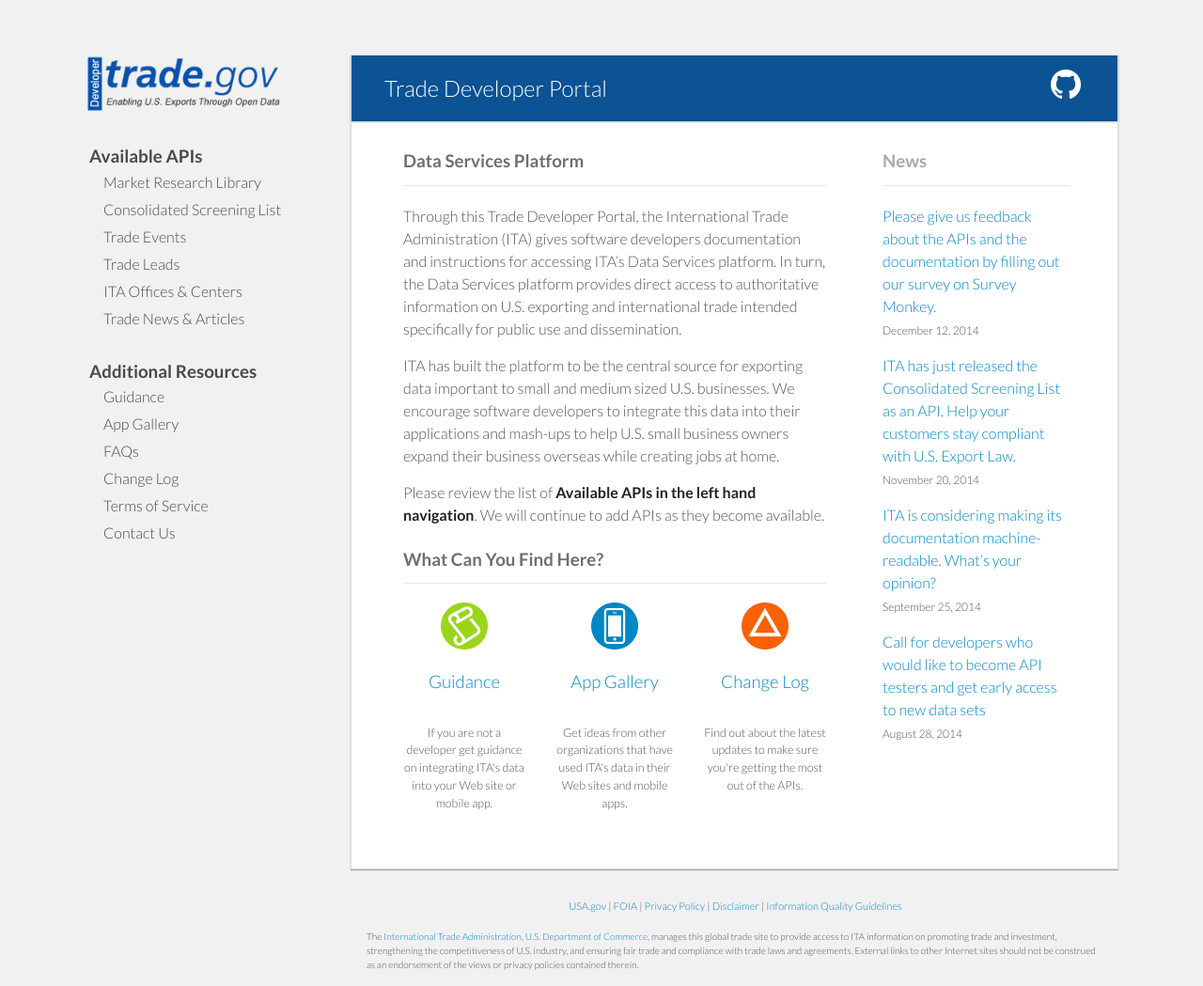
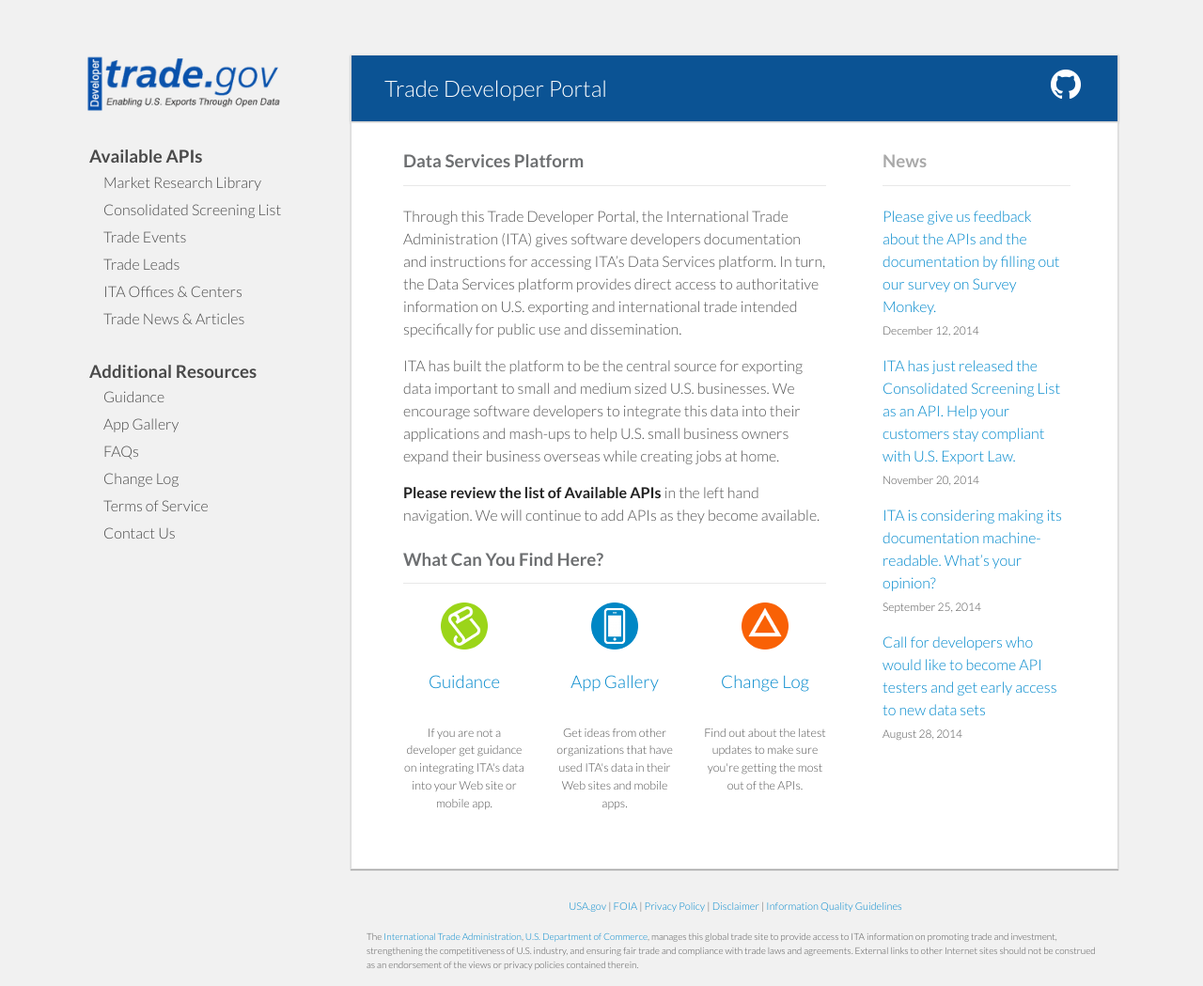
Before and after one commit to InternationalTradeAdministration/developerportal, a Jekyll site: the page index.html, which Jekyll copies as it is, in a window 1280 px wide and 1049 px high. Shown: the whole window at 94% size. Built offline with Jekyll 4.4.1, drawn with Linux system fonts in a browser that asks for light colours; nearby versions of some CDN libraries; part of the change alters nothing that is shown.

Commit message:
Minor edit

```diff
--- a/index.html
+++ b/index.html
@@ -74,7 +74,7 @@
 		<h3>Data Services Platform</h3>
 		<p>Through this Trade Developer Portal, the International Trade Administration (ITA) gives software developers documentation and instructions for accessing ITA’s Data Services platform. In turn, the Data Services platform provides direct access to authoritative information on U.S. exporting and international trade intended specifically for public use and dissemination.</p>
 		<p>ITA has built the platform to be the central source for exporting data important to small and medium sized U.S. businesses.  We encourage software developers to integrate this data into their applications and mash-ups to help U.S. small business owners expand their business overseas while creating jobs at home.</p>
-		<p>Please review the list of <strong>Available APIs in the left hand navigation</strong>. We will continue to add APIs as they become available.</p>
+		<p><strong>Please review the list of Available APIs</strong> in the left hand navigation. We will continue to add APIs as they become available.</p>
 
 		</div>
 
```
